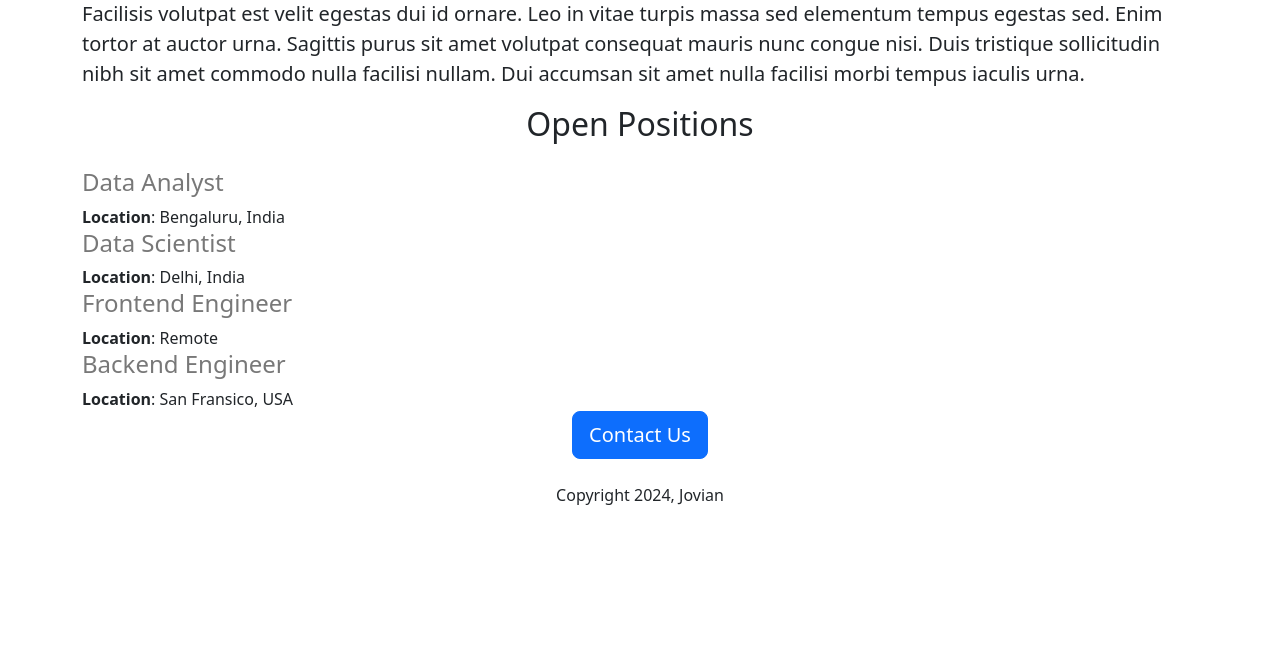
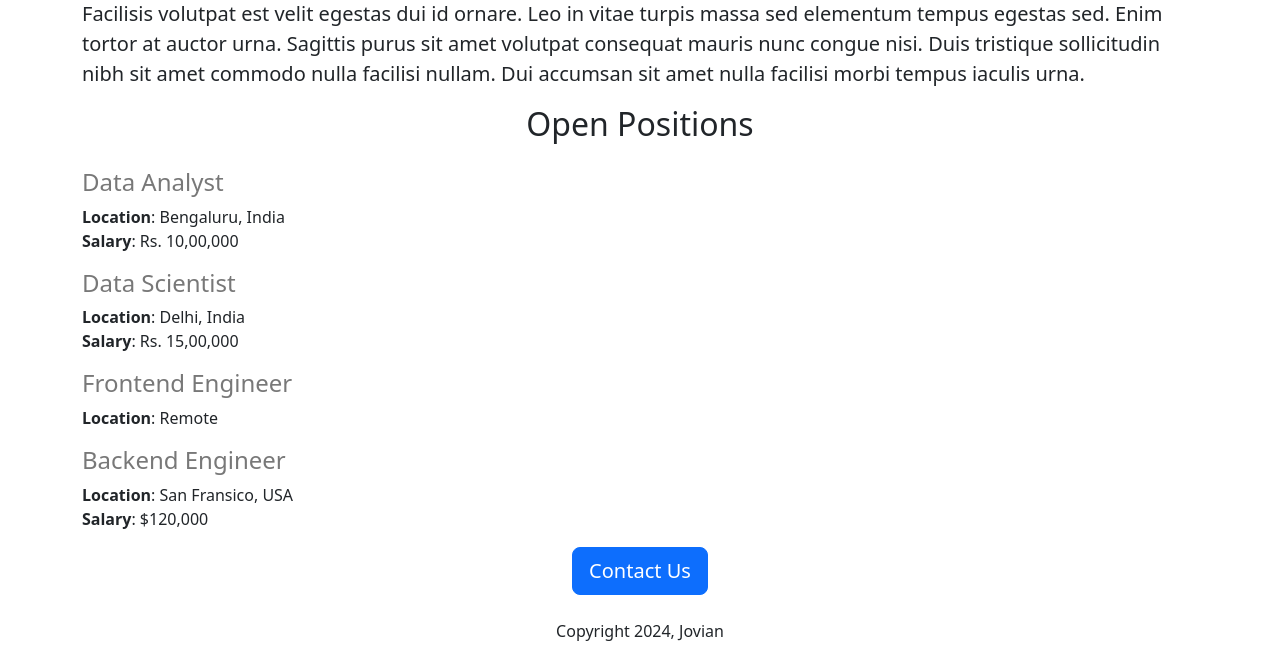
Before and after one commit to drakahari/drakahari_jovinan_sample-v2, a Flask app: page / in a window 1280 px wide. Shown: the part 661-1320 px from the top of the page. Before the commit the page ends 1166 px from the top, so only its background shows below. Run offline with Flask 3, Linux system fonts and the light colour scheme.

Commit message:
Before adding Jobitem.html

```diff
--- a/app.py
+++ b/app.py
@@ -21,7 +21,7 @@ JOBS = [
       'id': 3,
       'title': 'Frontend Engineer',
       'location': 'Remote',
-      'salary': 'Rs. 12,00,000'
+
   },
 
   {
--- a/templates/home.html
+++ b/templates/home.html
@@ -30,9 +30,26 @@
       <h2 class="text-center mt-2 mb-4">Open Positions</h2>
       <div>
         {% for job in jobs %}
-        <div>
-        <h4 style="color:rgb(120, 120, 120)">{{job['title']}}</h4>
-        <div><b>Location</b>: {{job['location']}}</div>
+        <div style="margin-bottom:16px;">
+
+        <h4
+          style="color:rgb(120, 120, 120); margin-
+            bottom:4px;">
+                          {{job['title']}}
+        </h4>
+            <div>
+              <b>Location</b>: {{job['location']}}
+          </div>
+         {% if 'salary' in job %}
+
+          <div>
+            <b>Salary</b>: {{job['salary']}}
+          </div>
+          {% endif %}
+
+          </div>
+
+
         {% endfor %}
       </div>
         <div class="text-center">
```
